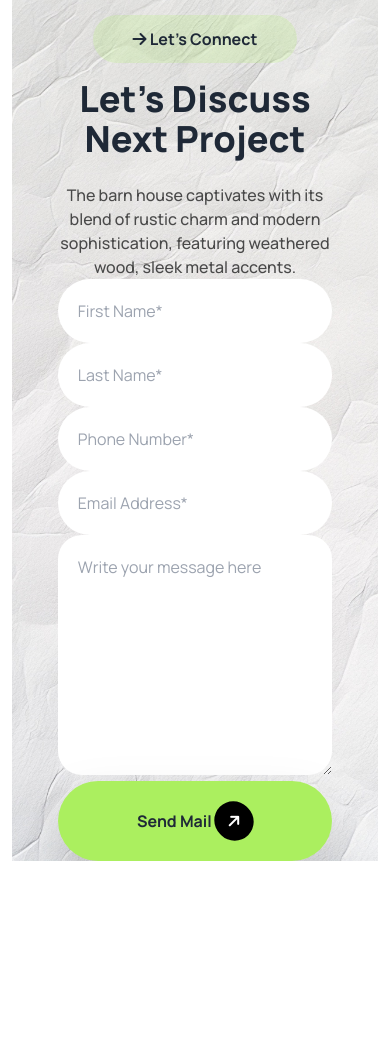
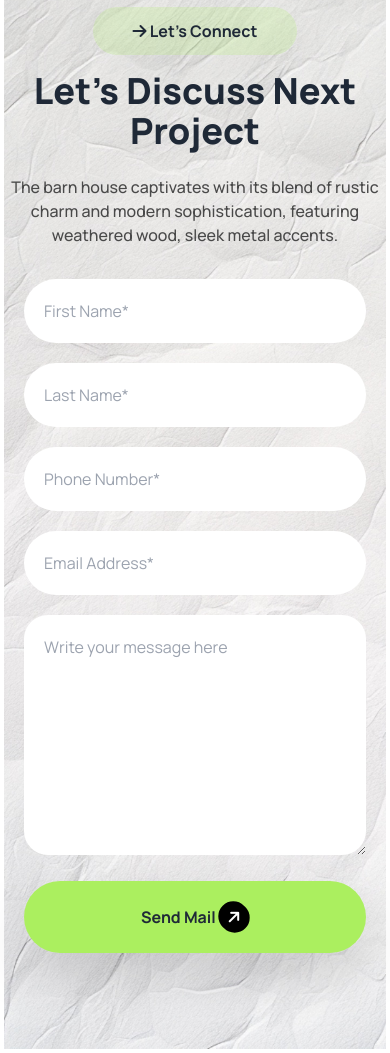
Before and after one commit to webdiv-rakib/assignment-3, a plain HTML site: page index.html in a window 390 px wide. Shown: the part 7751-8804 px from the top of the page. Before the commit the page ends 8612 px from the top, so only its background shows below. Drawn offline with nearby package versions, Linux system fonts and the light colour scheme; files whose address does not match are found by name.

Commit message:
Discuss section responsive

```diff
--- a/index.html
+++ b/index.html
@@ -424,16 +424,17 @@
         </section>
 
         <!-- Discuss section -->
-        <section class="px-3 mt-3">
+        <section class="md:px-3 md:mt-3 p-1">
             <div class="hero" style="background-image: url(assets/bg.jpg);">
-                <div class="text-center w-3/4 mx-auto md:mt-10">
+                <div class="text-center md:w-3/4 mx-auto md:mt-10">
                     <button class="p-3 rounded-full px-10 drop-shadow-2xl font-bold bg-color-f md:mt-24 mt-8"><i
                             class="fa-solid fa-arrow-right"></i>
                         Let’s Connect</button>
                     <h1 class="text-4xl font-extrabold mt-4">Let’s Discuss Next Project</h1>
                     <p class="font-medium mt-6 color-2">The barn house captivates with its blend of rustic charm and
                         modern sophistication, featuring weathered wood, sleek metal accents.</p>
-                    <form action="" class="md:grid md:grid-cols-4 md:gap-6 md:w-3/4 md:mx-auto md:mt-8">
+                    <form action=""
+                        class="md:grid md:grid-cols-4 md:gap-6 md:w-3/4 md:mx-auto md:mt-8 mt-8 flex flex-col gap-5 px-5 pb-24">
                         <div class="col-span-2">
                             <input class="w-full p-5 rounded-full" type="text" name="" id="" placeholder="First Name*">
                         </div>
@@ -454,10 +455,9 @@
                         <div class="col-span-4 text-center">
                             <button class="p-5 rounded-full px-10 drop-shadow-2xl font-bold bg-color-1 w-full">
                                 Send Mail <i
-                                    class="fa-solid fa-arrow-right -rotate-45 p-3 bg-black rounded-full text-white"></i></button>
+                                    class="fa-solid fa-arrow-right -rotate-45 p-2 bg-black rounded-full text-white"></i></button>
                         </div>
                     </form>
-
                 </div>
                 <!-- Reach out form -->
 
```
